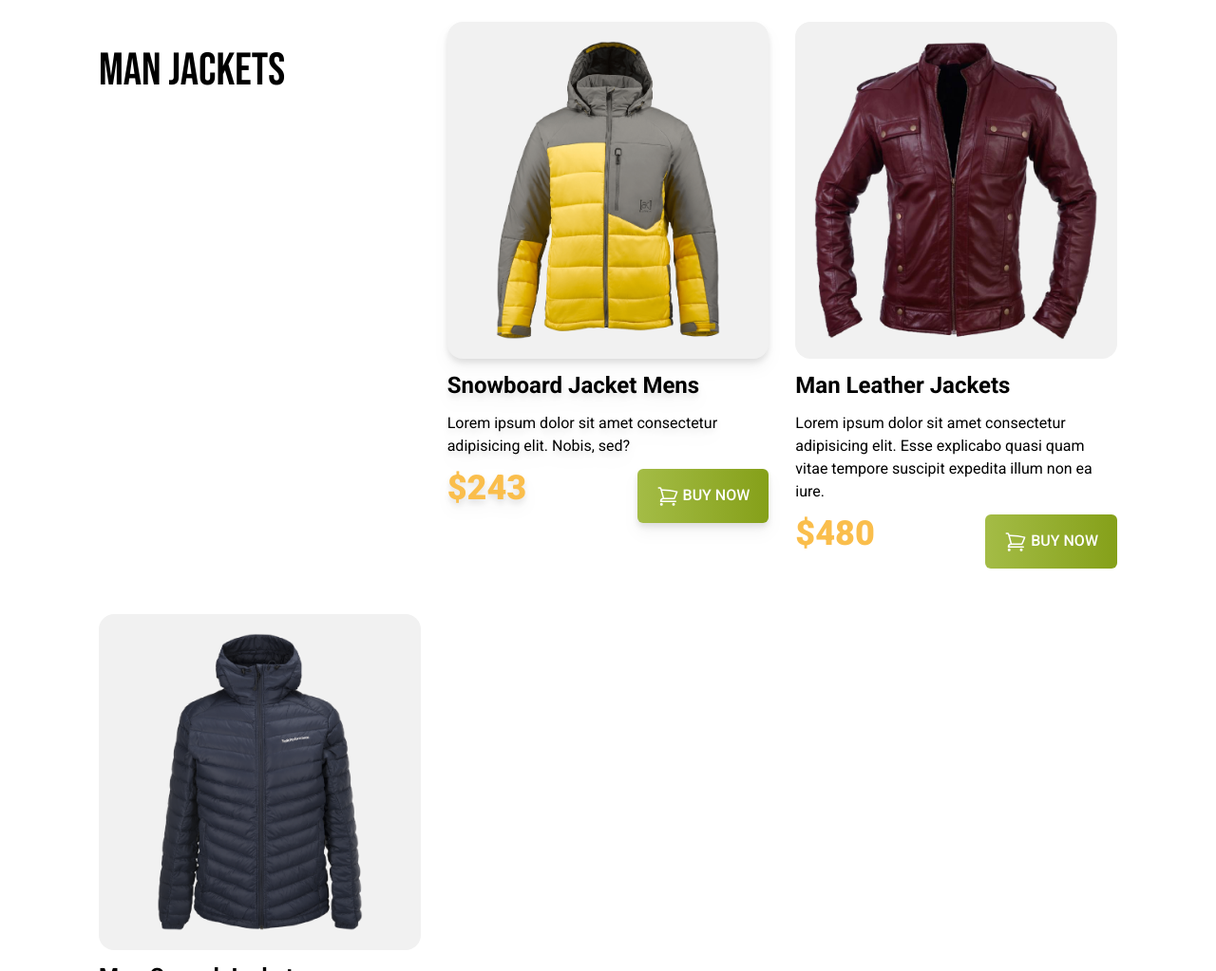
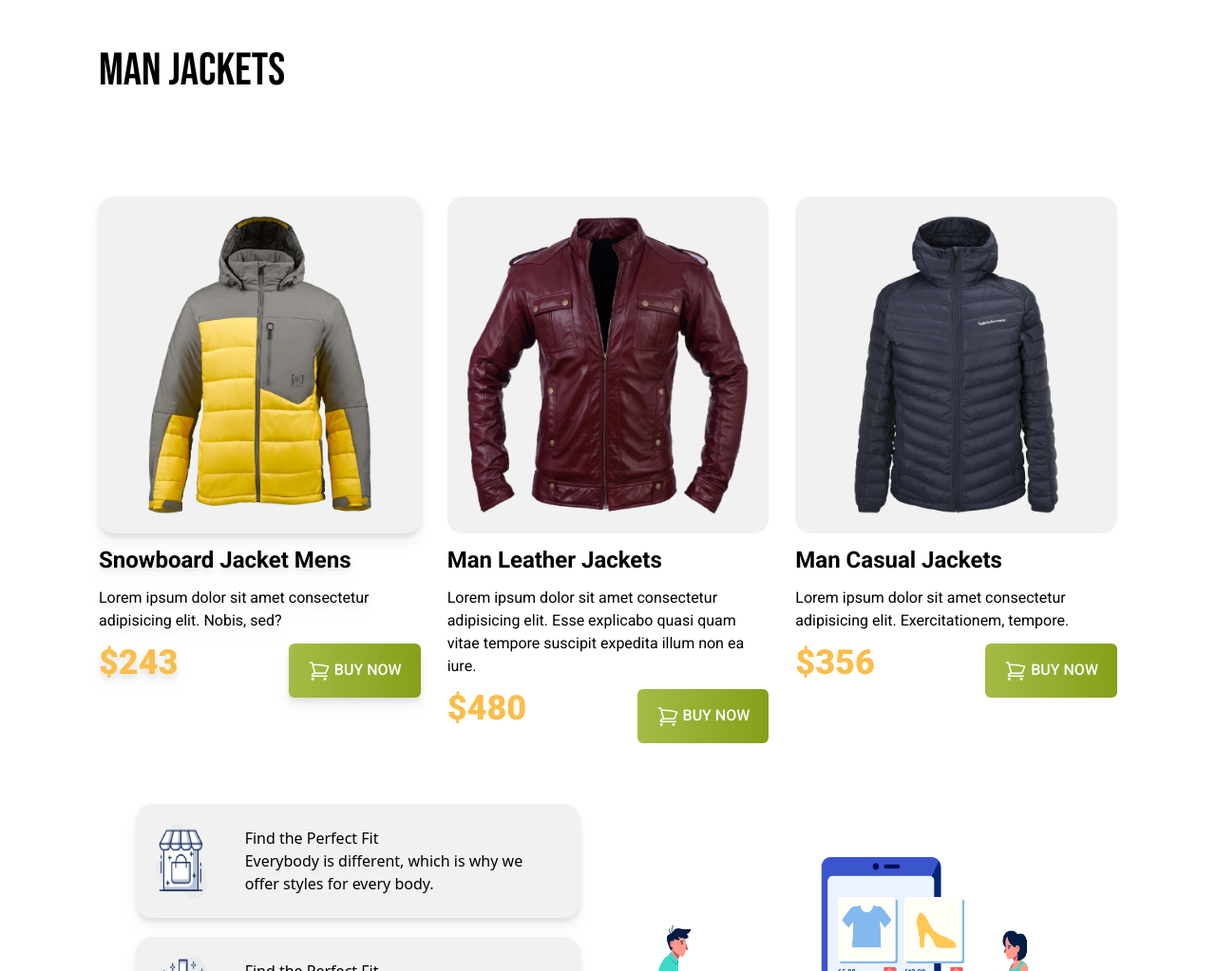
Before and after one commit to Shamsul-Alam-Reza/penguin-fashion, a website: page index.html in a window 1280 px wide. Shown: the part 1402-2425 px from the top of the page at 95% size. Drawn offline with nearby package versions, Linux system fonts and the light colour scheme.

Commit message:
Some layout problem solved

```diff
--- a/index.html
+++ b/index.html
@@ -124,8 +124,11 @@
         <section class="pt-12 pb-5 md:pb-2">
             <h3 class="text-5xl uppercase font-bebas text-center md:text-left">Man Jackets</h3>
         </section >
+    </section>
 
-        <!-- Jacket section 4 -->
+        <section class=" font-roboto grid grid-cols-1 md:grid-cols-2 lg:grid-cols-3 gap-7 p-7 md:p-10">
+
+            <!-- Jacket section 4 -->
         <section class="space-y-3 drop-shadow-lg">
             <div class="bg-[#F1F1F1] rounded-2xl p-5 lg:mt-5">
                 <img src="./images/jacket-4.png" alt="">
@@ -179,7 +182,10 @@
                     buy now</button>
             </div>
         </section>
-       </section>
+
+        </section>
+
+
     </main>
 
     <footer class="mx-5 md:mx-36">
```
